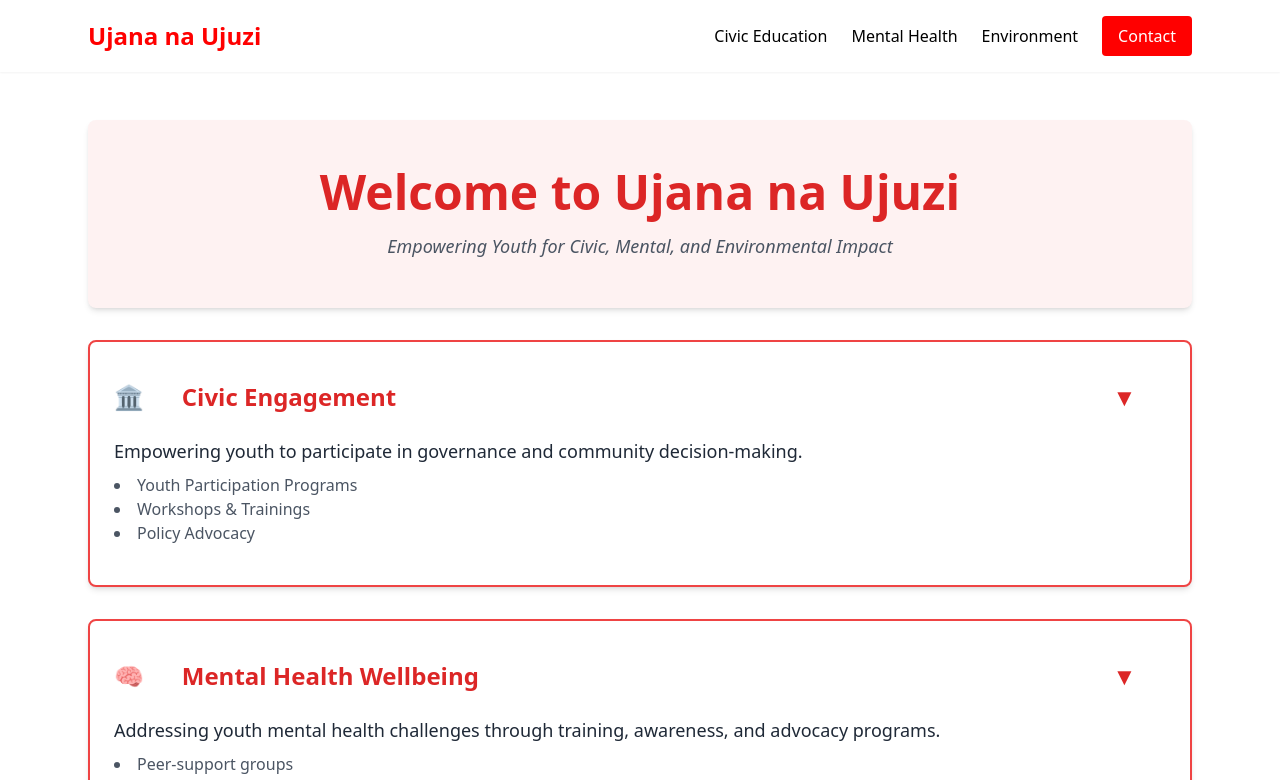
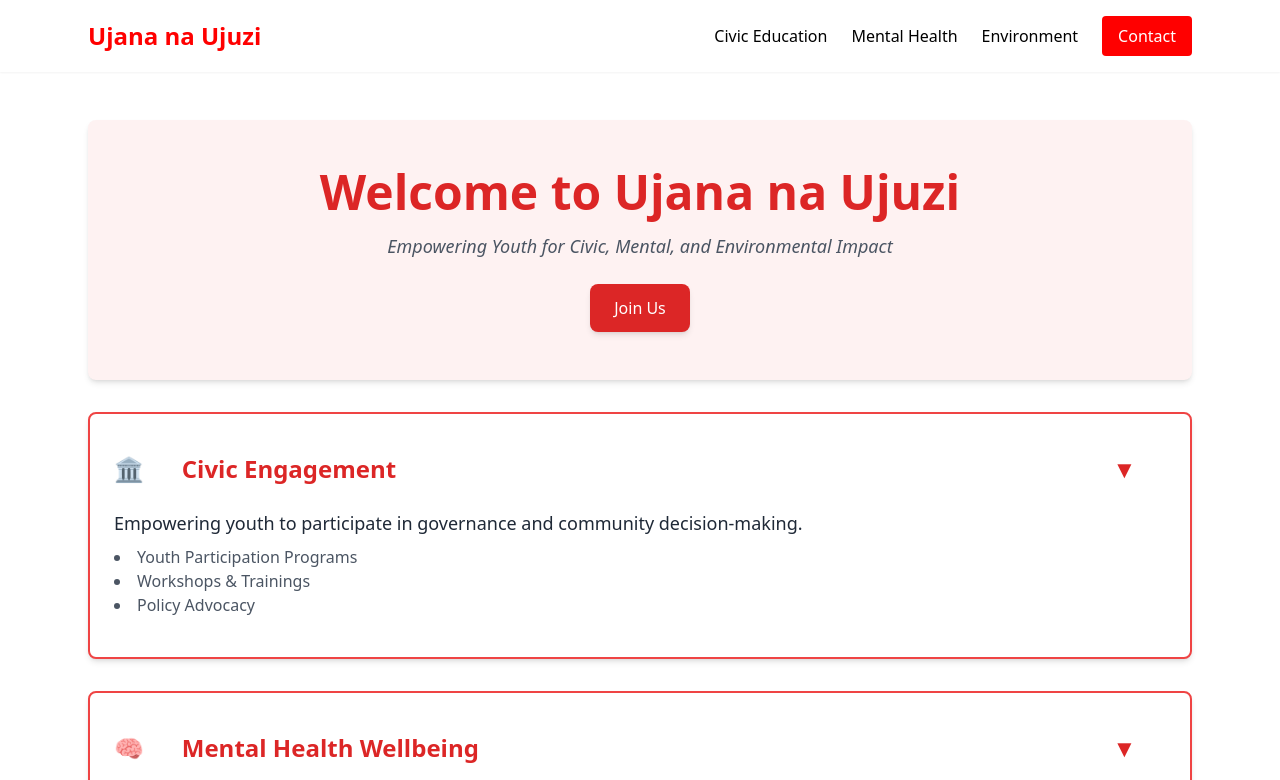
Before and after one commit to Larrymeez/Ujana-na-Ujuzi, a React (Vite) app: page / in a window 1280 px wide. Shown: the top 780 px of the page. Built offline with nearby package versions, Linux system fonts and the light colour scheme.

Commit message:
Debugs App.jsx

```diff
--- a/src/App.jsx
+++ b/src/App.jsx
@@ -159,6 +159,14 @@ export default function App() {
           <p className="mt-4 text-lg text-gray-600 italic max-w-2xl mx-auto animate-fadeIn-delay">
             Empowering Youth for Civic, Mental, and Environmental Impact
           </p>
+          <div className="mt-6 animate-fadeIn-delay">
+              <a
+                href="#contact"
+                className="inline-block bg-red-600 text-white px-6 py-3 rounded-lg shadow-md hover:bg-red-700 transition-transform transform hover:scale-105"
+              >
+               Join Us
+              </a>
+          </div>
         </Hero>
 
         {/* Collapsible Sections */}
```
